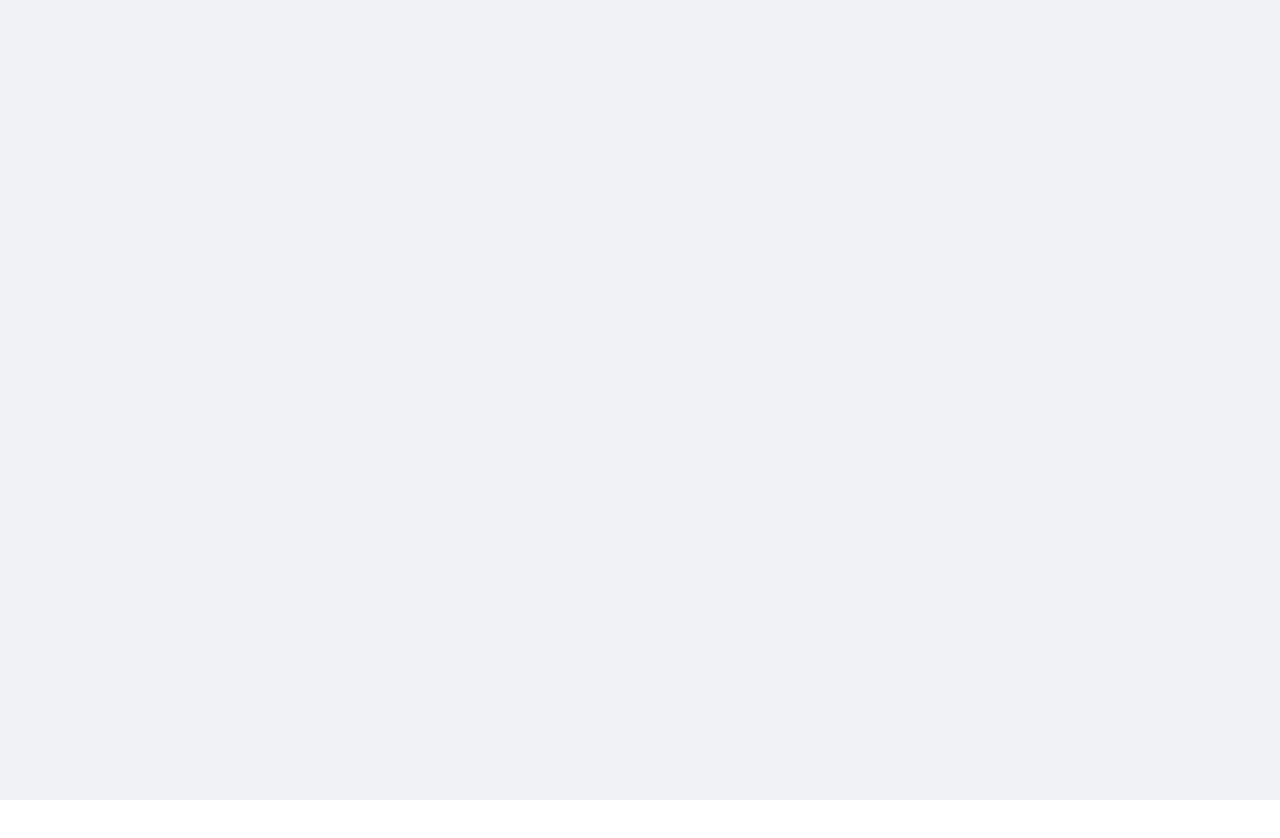
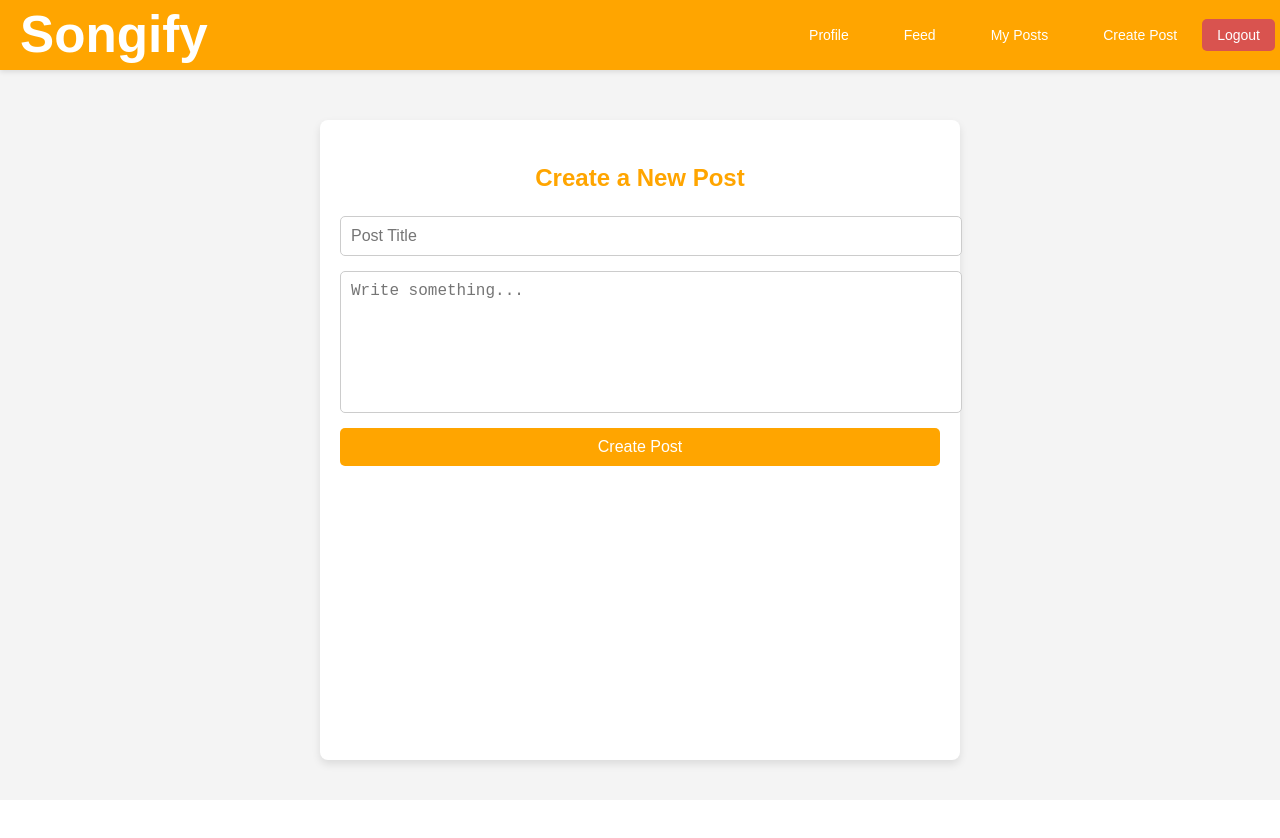
Before and after one commit to NatiEzra/finalProjectE, a React (Vite) app in the folder front/: page /createPost in a window 1280 px wide. Before the commit this address had no page. Shown: the top 838 px of the page. Before the commit the page ends 800 px from the top, so only its background shows below. Built offline with nearby package versions, Linux system fonts and the light colour scheme.

Commit message:
create+feed+myProfile pages

```diff
--- a/front/src/components/App.tsx
+++ b/front/src/components/App.tsx
@@ -1,20 +1,27 @@
-import { useState } from 'react'
 
-import '../css/App.css'
 import React from "react";
-import LoginPage from "./loginPage.tsx";
-import Register from "./registerPage.tsx";
-import { BrowserRouter } from "react-router-dom";
 import { Routes, Route } from "react-router-dom";
-import FeedPage from './feedPage.tsx';
-
+// import { Route, Routes, Router } from "react-router-dom";
+import Layout from "./Layout";
+import '../css/App.css';
+import CreatePost from '../pages/createPost.tsx';
+import FeedPage from '../pages/feedPage.tsx';
+import LoginPage from "../pages/loginPage.tsx";
+import RegisterPage from "../pages/registerPage.tsx";
+import MyProfile from '../pages/myProfile.tsx';
+// import myPost from './myPost.tsx';
 const App: React.FC = () => {
   return (
-    <Routes>
-      <Route path="/login" element={<LoginPage />} />
-      <Route path="/register" element={<Register />} />
-      <Route path="/home" element={<FeedPage />} />
-    </Routes>
+      <Routes>
+        <Route path="/" element={<Layout />}>
+          <Route path="home" element={<FeedPage />} />
+          <Route path="profile" element={<MyProfile />} />
+          {/* <Route path="myPosts" element={<MyPostsPage />} /> */}
+          <Route path="createPost" element={<CreatePost />} />
+        </Route>
+        <Route path="/login" element={<LoginPage />} />
+        <Route path="/register" element={<RegisterPage />} />
+      </Routes>
   );
 };
 
--- /dev/null
+++ b/front/src/components/Layout.tsx
@@ -0,0 +1,16 @@
+import React from "react";
+import { Outlet } from "react-router-dom";
+import Navbar from "./Navbar";
+
+const Layout: React.FC = () => {
+  return (
+    <>
+      <Navbar />
+      <div className="content">
+        <Outlet />
+      </div>
+    </>
+  );
+};
+
+export default Layout;
--- /dev/null
+++ b/front/src/components/Navbar.tsx
@@ -0,0 +1,28 @@
+import React from "react";
+import { Link, useNavigate } from "react-router-dom";
+import "../css/navbar.css";
+
+const Navbar: React.FC = () => {
+  const navigate = useNavigate();
+
+  const handleLogout = () => {
+    localStorage.removeItem("userId");
+    localStorage.removeItem("token");
+    navigate("/login");
+  };
+
+  return (
+    <nav className="navbar">
+      <h1 className="songify-logo25">Songify</h1>
+      <div className="nav-links">
+      <Link to="/profile" className="nav-button">Profile</Link>
+        <Link to="/home" className="nav-button">Feed</Link>
+        <Link to="/myPosts" className="nav-button">My Posts</Link>
+        <Link to="/createPost" className="nav-button">Create Post</Link>
+        <button onClick={handleLogout} className="logout-button">Logout</button>
+      </div>
+    </nav>
+  );
+};
+
+export default Navbar;
--- /dev/null
+++ b/front/src/css/createPost.css
@@ -0,0 +1,49 @@
+.create-post-container {
+    width: 600px;
+    height: 600px;
+    margin: 100px auto;
+    padding: 20px;
+    background: white;
+    border-radius: 8px;
+    box-shadow: 0 4px 8px rgba(0, 0, 0, 0.1);
+    text-align: center;
+  }
+
+  h2 {
+    color: #FFA500;
+    margin-bottom: 20px;
+  }
+
+  .create-post-form {
+    display: flex;
+    flex-direction: column;
+  }
+
+  .post-input,
+  .post-textarea {
+    width: 100%;
+    padding: 10px;
+    margin-bottom: 15px;
+    border: 1px solid #ccc;
+    border-radius: 5px;
+    font-size: 16px;
+  }
+
+  .post-textarea {
+    height: 120px;
+    resize: none;
+  }
+
+  .submit-button {
+    background-color: #FFA500;
+    color: white;
+    border: none;
+    padding: 10px;
+    font-size: 16px;
+    border-radius: 5px;
+    cursor: pointer;
+  }
+
+  .submit-button:hover {
+    background-color: #e66200;
+  }
--- a/front/src/css/feedPage.css
+++ b/front/src/css/feedPage.css
@@ -10,32 +10,6 @@ body {
   flex-direction: column;
   align-items: center;
   width: 100%;
-  }
-
-  .navbar {
-    width: 100%;
-    background-color: #ff7300;
-    display: flex;
-    justify-content: space-between;
-    align-items: center;
-    padding: 15px 20px;
-    box-shadow: 0 2px 5px rgba(0, 0, 0, 0.1);
-    position: fixed;
-    top: 0;
-    left: 0;
-    z-index: 1000;
-  }
-
-  .songify-logo {
-    font-size: 24px;
-    font-weight: bold;
-    color: white;
-    margin: 0;
-  }
-
-  .nav-links {
-    display: flex;
-    align-items: center;
 }
 
 .logout-button {
@@ -55,8 +29,9 @@ body {
 
 .feed-container {
   width: 100%;
-    max-width: 600px;
-    margin: 80px auto 20px; / Adjust for navbar /
+  width: 600px;
+  height: 600px;
+  margin: 50px auto; /* Adjust for navbar */
   background: white;
   padding: 20px;
   border-radius: 8px;
@@ -65,8 +40,9 @@ body {
 
 .feed-title {
   text-align: center;
-    color: #333;
+  color: #FFA500; /* Match the orange color */
   margin-bottom: 20px;
+  font-size: 24px; /* Match the font size of the profile title */
 }
 
 .no-posts {
@@ -76,27 +52,27 @@ body {
 
 .post-card {
   background: #fff;
-    padding: 15px;
-    margin-bottom: 15px;
-    border-radius: 6px;
-    box-shadow: 0 2px 4px rgba(0, 0, 0, 0.1);
+  padding: 20px; /* Increased padding to match profile card */
+  margin-bottom: 20px; /* Increased margin to match profile card */
+  border-radius: 8px; /* Match the border radius of the profile card */
+  box-shadow: 0 4px 8px rgba(0, 0, 0, 0.1);
 }
 
 .post-user {
-    font-size: 16px;
+  font-size: 18px; /* Increased font size */
   font-weight: bold;
-    color: #ff7300;
+  color: #FFA500; /* Match the orange color */
 }
 
 .post-content {
   margin: 10px 0;
-    font-size: 14px;
+  font-size: 16px; /* Increased font size */
   color: #333;
 }
 
 .post-image {
   width: 100%;
-    border-radius: 6px;
+  border-radius: 8px; /* Match the border radius of the profile card */
   margin-top: 10px;
 }
 
@@ -107,6 +83,7 @@ body {
   color: #555;
   margin-top: 10px;
 }
+
 .nav-button {
   background-color: transparent;
   color: white;
--- /dev/null
+++ b/front/src/css/myProfile.css
@@ -0,0 +1,49 @@
+body {
+    font-family: Arial, sans-serif;
+    background-color: #f4f4f4;
+    margin: 0;
+    padding: 0;
+  }
+
+  .profile-container {
+    margin: 50px auto;
+    background-color: #ffffff;
+    box-shadow: 0 0 10px rgba(0, 0, 0, 0.1);
+    border-radius: 8px;
+    overflow: hidden;
+    width: 600px;
+    height: 600px;
+  }
+
+  .profile-title {
+    background-color: #FFA500; /* Orange color */
+    color: white;
+    padding: 20px;
+    text-align: center;
+    margin: 0;
+    font-size: 24px;
+  }
+
+  .profile-card {
+    text-align: center;
+    padding: 40px; /* Increased padding */
+  }
+
+  .profile-image {
+    width: 200px; /* Increased size */
+    height: 200px; /* Increased size */
+    border-radius: 50%;
+    object-fit: cover;
+    margin-bottom: 20px;
+  }
+
+  .profile-name {
+    font-size: 26px; /* Increased font size */
+    color: #333;
+    margin: 10px 0;
+  }
+
+  .profile-email {
+    font-size: 18px; /* Increased font size */
+    color: #666;
+  }
--- /dev/null
+++ b/front/src/css/navbar.css
@@ -0,0 +1,57 @@
+
+  .navbar {
+    width: 100%;
+    background-color: #FFA500;
+    display: flex;
+    justify-content: space-between;
+    align-items: center;
+    padding: 15px 20px;
+    box-shadow: 0 2px 5px rgba(0, 0, 0, 0.1);
+    position: fixed;
+    top: 0;
+    left: 0;
+    z-index: 1000;
+    height: 5%;
+  }
+  .songify-logo25 {
+    color: white;
+
+  }
+
+  .nav-links {
+    display: flex;
+    align-items: center;
+  }
+
+  .nav-button {
+    background: none;
+    border: none;
+    color: white;
+    font-size: 16px;
+    margin: 0 15px;
+    cursor: pointer;
+    text-decoration: none;
+  }
+
+  .nav-button:hover {
+    text-decoration: underline;
+  }
+
+  .logout-button {
+    background-color: #d9534f;
+    color: white;
+    border: none;
+    padding: 8px 15px;
+    border-radius: 5px;
+    cursor: pointer;
+    font-size: 14px;
+  }
+
+  .logout-button:hover {
+    background-color: #c9302c;
+  }
+
+  .content {
+    margin-top: 80px; /* התאמה כדי שה-Navbar הקבוע לא יסתיר את התוכן */
+    padding: 20px;
+  }
--- /dev/null
+++ b/front/src/pages/createPost.tsx
@@ -0,0 +1,82 @@
+import React, { useState } from "react";
+import { useNavigate } from "react-router-dom";
+import "../css/createPost.css";
+
+const CreatePostPage: React.FC = () => {
+  const navigate = useNavigate();
+  const [postData, setPostData] = useState({
+    title: "",
+    content: "",
+  });
+
+  const userId = localStorage.getItem("id");
+  const token = localStorage.getItem("accessToken");
+
+  const handleChange = (e: React.ChangeEvent<HTMLInputElement | HTMLTextAreaElement>) => {
+    setPostData({ ...postData, [e.target.name]: e.target.value });
+  };
+
+  const handleSubmit = async (e: React.FormEvent) => {
+    e.preventDefault();
+
+    if (!userId) {
+      alert("User not found! Please log in.");
+      return;
+    }
+
+    try {
+      const response = await fetch("http://localhost:3000/posts/", {
+        method: "POST",
+        headers: {
+          "Content-Type": "application/json",
+          Authorization: `JWT ${token}`,
+        },
+        body: JSON.stringify({
+          title: postData.title,
+          content: postData.content,
+          SenderId: userId,
+          userLikes: [],
+        }),
+      });
+
+      const result = await response.json();
+      if (response.ok) {
+        alert("Post created successfully!");
+        navigate("/home"); // מעבר חזרה לפיד
+      } else {
+        alert("Failed to create post: " + result.message);
+      }
+    } catch (error) {
+      console.error("Error creating post:", error);
+      alert("Something went wrong!");
+    }
+  };
+
+  return (
+    <div className="create-post-container">
+      <h2>Create a New Post</h2>
+      <form onSubmit={handleSubmit} className="create-post-form">
+        <input
+          type="text"
+          name="title"
+          placeholder="Post Title"
+          value={postData.title}
+          onChange={handleChange}
+          required
+          className="post-input"
+        />
+        <textarea
+          name="content"
+          placeholder="Write something..."
+          value={postData.content}
+          onChange={handleChange}
+          required
+          className="post-textarea"
+        />
+        <button type="submit" className="submit-button">Create Post</button>
+      </form>
+    </div>
+  );
+};
+
+export default CreatePostPage;
--- a/front/src/components/feedPage.tsx
+++ b/front/src/pages/feedPage.tsx
@@ -30,15 +30,6 @@ const FeedPage: React.FC = () => {
 
   return (
     <div className="feed-wrapper">
-      <nav className="navbar">
-        <h1 className="songify-logo">Songify</h1>
-        <div className="nav-links">
-          <Link to="/home" className="nav-button">Feed</Link>
-          <Link to="/my-posts" className="nav-button">My Posts</Link>
-          <button className="logout-button">Logout</button>
-        </div>
-      </nav>
-
       <div className="feed-container">
         <h2 className="feed-title">Feed</h2>
         {posts.length === 0 ? (
--- a/front/src/components/loginPage.tsx
+++ b/front/src/pages/loginPage.tsx
@@ -1,7 +1,6 @@
-import React, {useState} from "react";
-import { useNavigate,Link } from "react-router-dom";
+import React, { useState } from "react";
+import { Link } from "react-router-dom";
 import "../css/loginPage.css";
-import Register from "./registerPage";
 
 
 
--- /dev/null
+++ b/front/src/pages/myProfile.tsx
@@ -0,0 +1,26 @@
+import React from "react";
+import "../css/myProfile.css";
+
+
+
+const userId = localStorage.getItem("id");
+const token = localStorage.getItem("accessToken");
+const  email = localStorage.getItem("email");
+const  name = localStorage.getItem("name");
+const  image = localStorage.getItem("image");
+
+const MyProfile: React.FC = () => {
+
+    return (
+        <div className="profile-container">
+            <h2 className="profile-title">Profile</h2>
+            <div className="profile-card">
+                <img src={image} alt=""  className="profile-image" />
+                <h3 className="profile-name">{name}</h3>
+                <p className="profile-email">{email}</p>
+            </div>
+        </div>
+    )
+}
+
+export default MyProfile;
```
Also changed, not shown: front/src/pages/registerPage.tsx (renamed from front/src/components/registerPage.tsx), 1 other file (tests, documents, lock files or other folders). Lines whose indentation alone changed are shown as unchanged.
